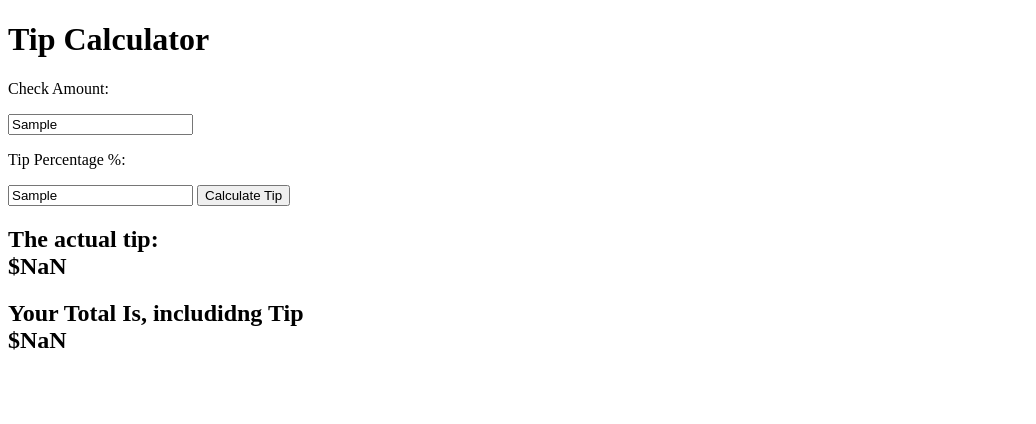
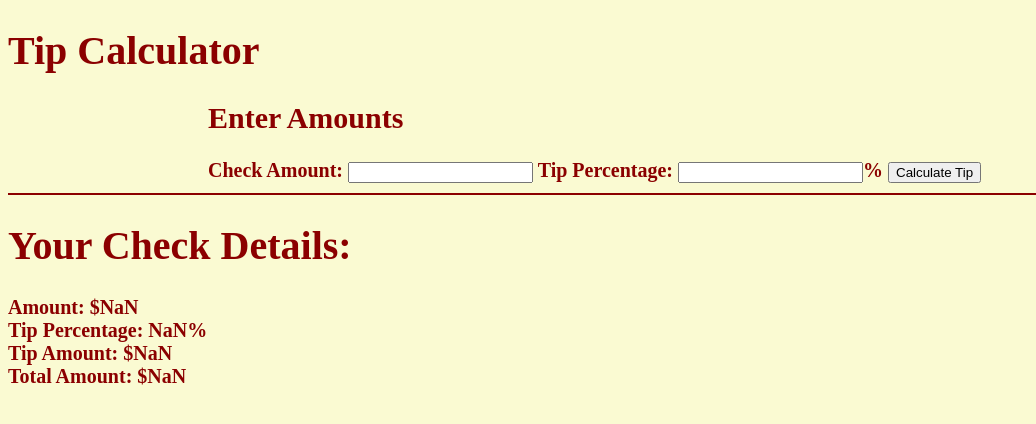
Before and after one commit to bviengineer/cca-Intro2WebBrowserJS-3, a plain HTML site: page index.html in a window 1280 px wide. Both pictures are taken after typing "Sample", "Sample" into the empty fields and a click on the button "Calculate Tip". Shown: the whole page, without its empty margins (0-1036 px from the left). Drawn offline with Linux system fonts and the light colour scheme.

Commit message:
completed tip calculator

```diff
--- a/calculatetip.js
+++ b/calculatetip.js
@@ -1,15 +1,23 @@
-var checkAmountTxt = document.getElementById("check-amount"),
-    tipPercentage = document.getElementById("tip-percentage"),
-    calculateTipBtn = document.getElementById("calculate-tip-btn"),
-    tipAmount = document.getElementById("tip-amount"),
-    totalCheck = document.getElementById("total-check");
+var checkAmountTxt = document.getElementById("check-amount"), //assigns user input from check-amount textbox into checkAmountTxt
+    tipPercentage = document.getElementById("tip-percentage"), //assigns user input from tip-percentage textbox into tipPercentage
+    calculateTipBtn = document.getElementById("calculate-tip-btn"), //passes the click from the button to this variable
 
+    totalCheck = document.getElementById("total-check"); //totalCheck will be used to hold the total cost which will then be displayed in the div with the div with the ID of total-check
+
+    //Function used to clear the text boxes after the tip and total cost have been calculated
+    var clearTxtBoxes = function () {
+        document.getElementById("check-amount").value = "";
+        document.getElementById("tip-percentage").value = "";
+    }
+
+    //What occurs once the calculate tip button is clicked
     calculateTipBtn.addEventListener("click", function() {
         var checkGross = parseFloat(checkAmountTxt.value),
             tipPercentageAmt = parseFloat(tipPercentage.value) / 100,
             tipAmt = checkGross * tipPercentageAmt,
             finalCheck = checkGross + tipAmt;
+            clearTxtBoxes();
 
-            tipAmount.innerHTML = "$" + tipAmt;
-            totalCheck.innerHTML = "$" +finalCheck;
+            totalCheck.innerHTML = "<strong>Amount:</strong> $"+ checkGross + "<br>" + "<strong>Tip Percentage:</strong> " + tipPercentageAmt * 100 + "%" + "<br>" +
+            "<strong>Tip Amount:</strong> $" + tipAmt + "<br>" + "<strong>Total Amount:</strong> $" + finalCheck;
     });
--- a/index.html
+++ b/index.html
@@ -2,25 +2,23 @@
 <html>
     <head>
         <title>JavaScript: Tip Calculator</title>
-        <!--<link href="style.css" rel="stylesheet"> -->
+        <link href="style.css" rel="stylesheet">
     </head>
     <body>
+        <h1>Tip Calculator</h1>
         <div id="content-div">
-            <h1>Tip Calculator</h1>
-            <p>Check Amount:</p>
-            <input type="text" id="check-amount">
-            <p>Tip Percentage %:</p>
-            <input type="text" id="tip-percentage">
+            <h2>Enter Amounts</h2>
+            Check Amount: <input type="text" id="check-amount">
+            Tip Percentage: <input type="text" id="tip-percentage">%
             <button id="calculate-tip-btn">Calculate Tip</button>
-
-            <h2>The actual tip:
-                <div id="tip-amount"></div>
-            </h2>
-
-            <h2>Your Total Is, includidng Tip
-                <div id="total-check"> </div>
-            </h2>
         </div>
+            <hr>
+            <h1>Your Check Details:</h1>
+            <div id="total-check"> </div>
         <script src="calculatetip.js"></script>
     </body>
 </html>
+
+<!--will like to add js to clear text boxes after calculation
+    and also print out using (like Jeff's), the amounts the user entered including the initial check amount, the % &
+     total check amount-->
--- /dev/null
+++ b/style.css
@@ -0,0 +1,14 @@
+body {
+    background-color:  lightgoldenrodyellow;
+    color: darkred;
+    font-weight: bold;
+    font-size: 20px;
+}
+
+hr {
+   border-style: double;
+}
+
+#content-div {
+    padding-left: 200px;
+}
```
